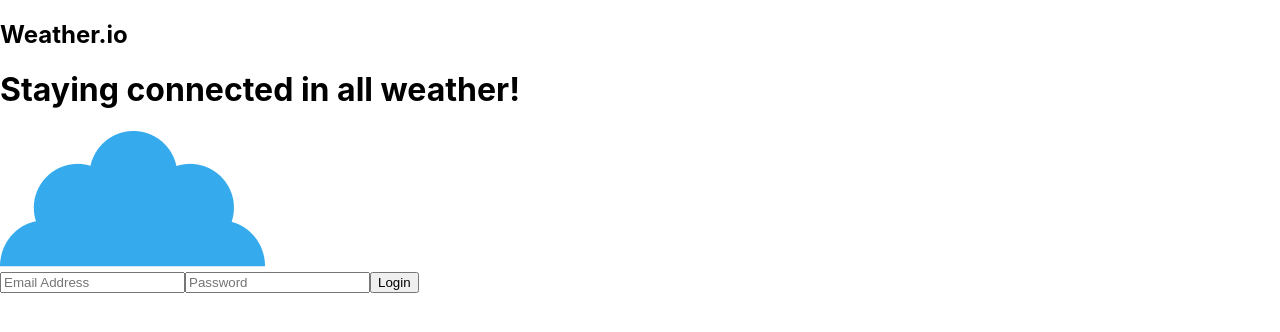
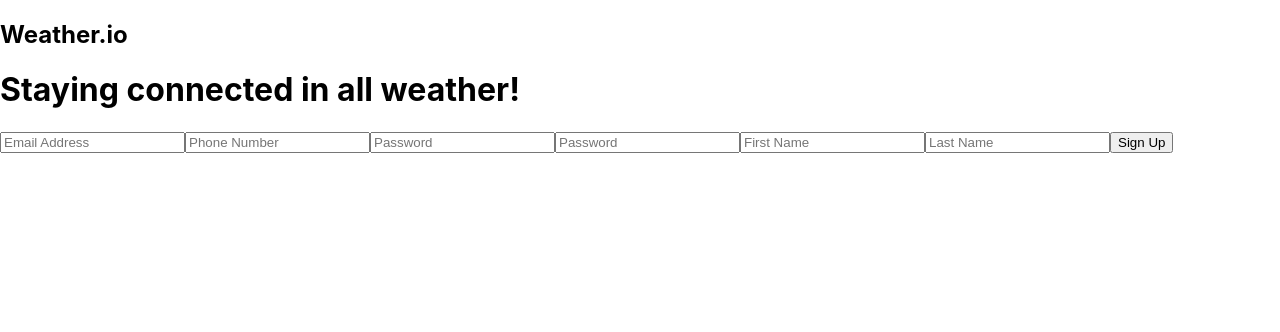
Before and after one commit to meimunchi/Weathr.io, a React (Create React App) app in the folder frontend/: page / in a window 1280 px wide. Shown: the top 332 px of the page. Built offline with nearby package versions, Linux system fonts and the light colour scheme.

Commit message:
starting signup form

```diff
--- a/frontend/src/App/App.tsx
+++ b/frontend/src/App/App.tsx
@@ -2,12 +2,13 @@ import React from 'react';
 import './App.css';
 import Home from './Home/Home';
 import Login from './Form/form';
+import Signup from './Form/Login/signup'
 
 function App() {
   return (
     <div className="App">
       <Home />
-      <Login />
+      <Signup />
     </div>
   );
 }
--- a/frontend/src/App/Form/Login/login.tsx
+++ b/frontend/src/App/Form/Login/login.tsx
@@ -1,4 +1,4 @@
-import React, { useState } from 'react';
+import React, { useState } from 'react'
 
 function Login() {
     const [email, setEmail] = useState('');
--- a/frontend/src/App/Form/Login/signup.tsx
+++ b/frontend/src/App/Form/Login/signup.tsx
@@ -0,0 +1,59 @@
+import React, { useState } from 'react';
+
+function SignUp() {
+    const [email, setEmail] = useState('');
+    const [password, setPassword] = useState('');
+    const [phone_number, setNumber] = useState('');
+    const [password_confirm, setPasswordConfirm] = useState('');
+    const [firstname, setFirstname] = useState('');
+    const [lastname, setLastname] = useState('');
+
+    const updateForm = (e: any) => {
+        switch (e.target.name) {
+            case "email":
+                setEmail(e.target.value);
+                break;
+
+            case "Phone Number":
+                setNumber(e.target.value);
+                break;
+
+            case "Password":
+                setPassword(e.target.value);
+                break;
+
+            case "Password Confirm":
+                setPasswordConfirm(e.target.value);
+                break;
+
+            case "First Name":
+                setFirstname(e.target.value);
+                break;
+
+            case "Last Name":
+                setLastname(e.target.value);
+                break;
+        }
+    }
+
+    const submitForm = (e: any) => {
+        e.preventDefault();
+
+        console.log('You submitted');
+    }
+
+    return (
+        <form onSubmit={submitForm}>
+            <input name="email" type="email" placeholder="Email Address" onChange={updateForm} value={email} />
+            <input name="Phone Number" type="tel" placeholder="Phone Number" onChange={updateForm} value={phone_number} />
+            <input name="Password" type="password" placeholder="Password" onChange={updateForm} value={password} />
+            <input name="Password Confirm" type="password" placeholder="Password" onChange={updateForm} value={password_confirm} />
+            <input name="First Name" type="text" placeholder="First Name" onChange={updateForm} value={firstname} />
+            <input name="Last Name" type="text" placeholder="Last Name" onChange={updateForm} value={lastname} />
+
+            <button type="submit">Sign Up</button>
+        </form>
+    );
+}
+
+export default SignUp;
--- a/frontend/src/App/Form/form.tsx
+++ b/frontend/src/App/Form/form.tsx
@@ -1,6 +1,5 @@
 import React from 'react';
 import Login from './Login/login';
-
 import './form.css';
 import logo from './cloud logo.png'
 
@@ -8,7 +7,7 @@ function Form() {
     return (
         <div className="Form">
             <img src={logo} />
-            <Login />
+            < Login />
         </div>
 
     );
```
